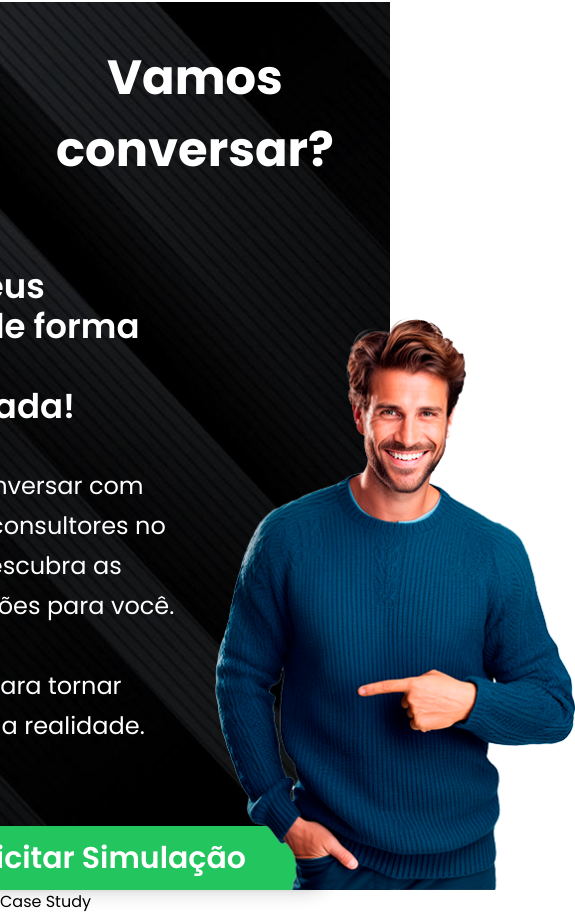
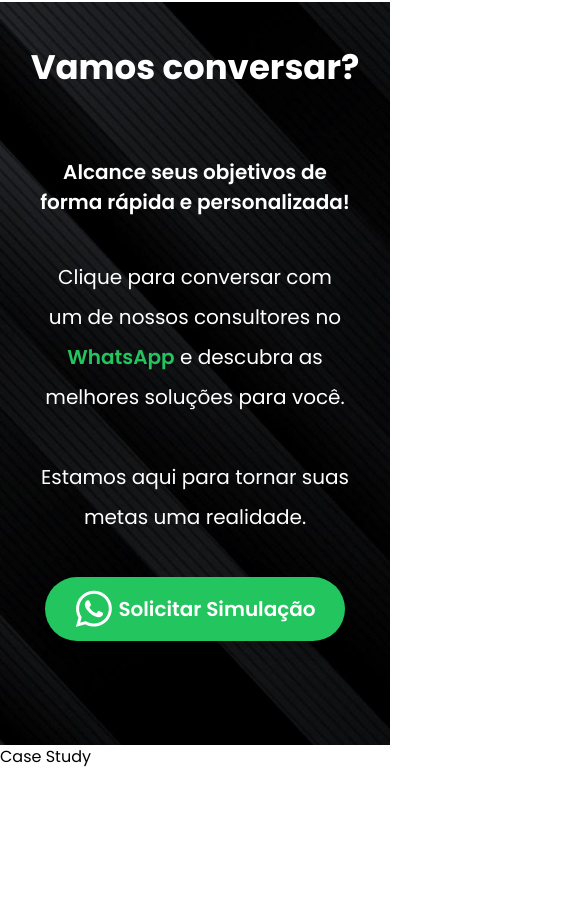
Before and after one commit to gleniodev/landing-page-1, a Next.js app: page / in a window 390 px wide. Shown: the part 3675-4589 px from the top of the page, 575 px wide, since content can reach past the window. After the commit the page ends 4444 px from the top, so only its background shows below. Built offline with nearby package versions, Linux system fonts and the light colour scheme.

Commit message:
Responsive sectionFive finished

```diff
--- a/src/components/SectionFive.tsx
+++ b/src/components/SectionFive.tsx
@@ -10,42 +10,41 @@ import Link from "next/link";
 export function SectionFive() {
   return (
     <section
-      className=" w-full bg-img_bg_sec5 bg-no-repeat bg-center bg-cover pt-10  mt-20"
+      className=" w-full bg-img_bg_sec5 bg-no-repeat bg-center bg-cover pt-10 pb-20 mt-20 lg:pt-20 lg:pb-20"
       id="sec-5"
     >
       <Container>
-        <div className="w-full flex flex-1 flex-col items-center justify-center gap-20">
+        <div className="w-full flex flex-1 flex-col items-center justify-center gap-10 lg:gap-20">
           <div className="w-full text-center ">
-            <h2 className="text-[48px] font-bold text-white">
+            <h2 className="text-[34px] text-white lg:text-[48px] font-bold text-center">
               Vamos conversar?
             </h2>
           </div>
           <div className="w-full flex justify-center gap-10">
-            <div className="w-full flex flex-col items-start justify-start gap-10 max-w-[570px]">
-              <h1 className="text-[34px] leading-10 text-white font-semibold">
+            <div className="w-full flex flex-col items-center justify-start gap-10 max-w-[570px] lg:items-start p-6">
+              <h1 className="font-semibold text-center text-white text-[20px] md:text-[32px] md:text-start lg:text-[34px] lg:leading-10 ">
                 Alcance seus objetivos de forma rápida e personalizada!
               </h1>
-              <p className=" text-2xl leading-10 text-white">
+              <p className="text-[20px] leading-10 text-white md:text-2xl text-center md:text-start ">
                 Clique para conversar com um de nossos consultores no{" "}
                 <span className="font-semibold text-green-500">WhatsApp</span> e
                 descubra as melhores soluções para você.
               </p>
-              <p className=" text-2xl leading-10 text-white">
+              <p className="text-[20px] md:text-2xl leading-10 text-white text-center md:text-start">
                 Estamos aqui para tornar suas metas uma realidade.
               </p>
-              <span className=" text-[30px] leading-10 text-white font-semibold"></span>
-              <div className="w-[522px]">
+              <div className="w-[300px] md:w-[522px]">
                 <Link href="https://api.whatsapp.com/send/?phone=5583986201833&text=Oi!+Gostaria+de+fazer+uma+simulação+de+empréstimo+consignado&type=phone_number&app_absent=0">
                   <button className="flex items-center justify-center gap-1 w-full h-16 bg-green-500  rounded-[34px] shadow-lg  hover:bg-green-700  transition-all hover:text-white">
                     <Image src={IconZap} alt="WhatsApp" />
-                    <span className="text-[30px] text-white font-semibold ">
+                    <span className="text-[20px] md:text-[30px] text-white font-semibold ">
                       Solicitar Simulação
                     </span>
                   </button>
                 </Link>
               </div>
             </div>
-            <Image className="relative self-end" src={MenImg} alt={"Homem"} />
+            <Image className="hidden lg:block lg:self-end" src={MenImg} alt={"Homem"} />
           </div>
         </div>
       </Container>
```
